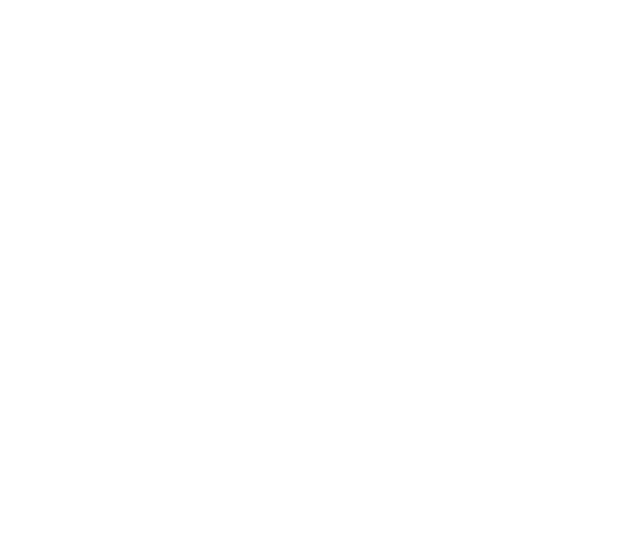
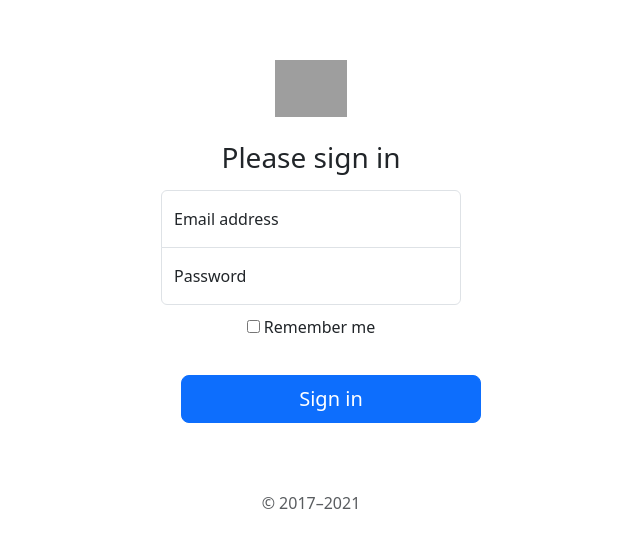
Before and after one commit to kenzaki1208/module-5---reactjs-your-name, a React (Vite) app: page / in a window 1280 px wide. Shown: the part 2029-2576 px from the top of the page, without its empty margins (329-969 px from the left). Before the commit the page ends 1646 px from the top, so only its background shows below. Built offline with nearby package versions, Linux system fonts and the light colour scheme; grey boxes are pictures that could not be loaded.

Commit message:
update project

```diff
--- a/index.html
+++ b/index.html
@@ -14,17 +14,14 @@
     <div id="root2"></div>
     <br />
     <div id="root3"></div>
-    <br>
+    <br />
     <div id="root4"></div>
-    <br>
+    <br />
     <div id="root5"></div>
-    <br>
+    <br />
     <div id="root6"></div>
-
-
-
-
-
+    <br />
+    <div id="root7"></div>
 
     <!-- Bài thực hành reactjs your name p1 -->
     <script type="module" src="/src/main.jsx"></script>
@@ -45,6 +42,9 @@
     <script type="module" src="/src/students.jsx"></script>
 
     <!-- Bài tập thực tế 3: Tạo 1 profile  -->
-     <script type="module" src="/src/profile.jsx"></script>
+    <script type="module" src="/src/profile.jsx"></script>
+
+    <!-- Bài tập thực tế 4: Tạo 1 form login -->
+    <script type="module" src="/src/form-login.jsx"></script>
   </body>
 </html>
--- a/package.json
+++ b/package.json
@@ -10,6 +10,7 @@
     "preview": "vite preview"
   },
   "dependencies": {
+    "bootstrap": "^5.3.8",
     "react": "^19.1.1",
     "react-dom": "^19.1.1"
   },
--- /dev/null
+++ b/src/form-login.css
@@ -0,0 +1,29 @@
+.container {
+  height: 100vh;
+}
+
+.form-signin {
+  width: 330px;
+  padding: 15px;
+  margin: auto;
+}
+
+.form-signin .checkbox {
+  font-weight: 400;
+}
+
+.form-signin .form-floating:focus-within {
+  z-index: 2;
+}
+
+.form-signin input[type="email"] {
+  margin-bottom: -1px;
+  border-bottom-right-radius: 0;
+  border-bottom-left-radius: 0;
+}
+
+.form-signin input[type="password"] {
+  margin-bottom: 10px;
+  border-top-left-radius: 0;
+  border-top-right-radius: 0;
+}
--- /dev/null
+++ b/src/form-login.jsx
@@ -0,0 +1,52 @@
+import React from "react";
+import ReactDOM from "react-dom/client";
+import "bootstrap/dist/css/bootstrap.min.css";
+import "bootstrap/dist/js/bootstrap.bundle.min.js";
+import "./form-login.css";
+
+const element = (
+  <div className="container d-flex align-items-center text-center">
+    <div className="form-signin">
+      <form>
+        <img
+          className="mb-4"
+          src="https://upload.wikimedia.org/wikipedia/commons/thumb/b/b2/Bootstrap_logo.svg/2560px-Bootstrap_logo.svg.png"
+          alt=""
+          width="72"
+          height="57"
+        />
+        <h1 className="h3 mb-3 fw-normal">Please sign in</h1>
+        <div className="form-floating">
+          <input
+            type="email"
+            className="form-control email"
+            id="floatingInput"
+            placeholder="name@example.com"
+          />
+          <label>Email address</label>
+        </div>
+        <div className="form-floating">
+          <input
+            type="password"
+            className="form-control password"
+            id="floatingPassword"
+            placeholder="Password"
+          />
+          <label>Password</label>
+        </div>
+        <div className="checkbox mb-3">
+          <label>
+            <input type="checkbox" /> Remember me
+          </label>
+        </div>
+        <button className="w-100 btn btn-lg btn-primary" type="submit">
+          Sign in
+        </button>
+        <p className="mt-5 mb-3 text-muted">© 2017–2021</p>
+      </form>
+    </div>
+  </div>
+);
+
+const root = ReactDOM.createRoot(document.getElementById("root7"));
+root.render(element);
--- a/src/students.css
+++ b/src/students.css
@@ -5,7 +5,7 @@ table {
 }
 
 td, th {
-  border: 1px solid #dddddd;
+  border: 1px solid black;
   text-align: left;
   padding: 8px;
 }
@@ -13,3 +13,9 @@ td, th {
 tr:nth-child(even) {
   background-color: #dddddd;
 }
+
+thead {
+  background-color: black;
+  font-weight: bold;
+  color: white;
+}
--- a/src/students.jsx
+++ b/src/students.jsx
@@ -38,7 +38,7 @@ const students = [
 const Element = (
     <form>
         <h1>Students</h1>
-        <table>
+        <table border={1} cellPadding={5} cellSpacing={0}>
           <thead>
             <tr>
                 <th>company</th>
```
Also changed, not shown: 1 other file (tests, documents, lock files or other folders).
